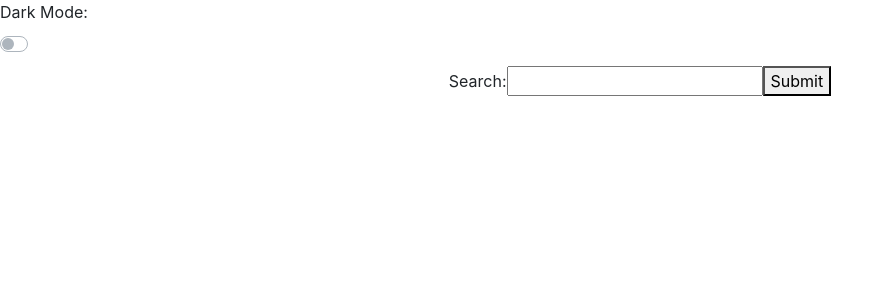
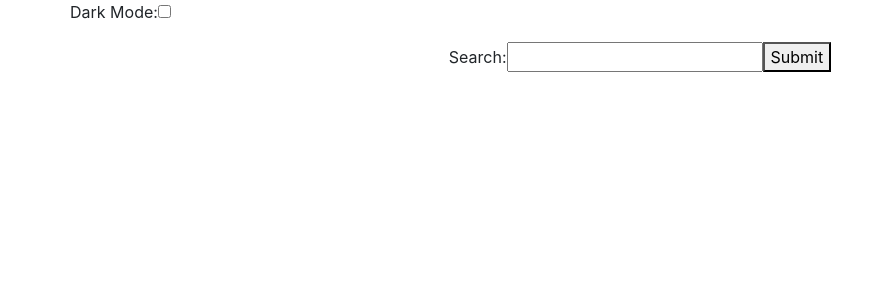
Before and after one commit to flashnej/gif-search, a React (Create React App) app: page / in a window 1280 px wide. Shown: the top 300 px of the page, without its empty margins (0-894 px from the left). Built offline with nearby package versions, Linux system fonts and the light colour scheme.

Commit message:
fixed nightmode UI

```diff
--- a/src/containers/HomeContainer.js
+++ b/src/containers/HomeContainer.js
@@ -1,7 +1,6 @@
 import React, { useState } from "react";
 import GifTile from "../tiles/GifTile"
 import Container from 'react-bootstrap/Container'
-import Form from 'react-bootstrap/Form'
 import Row from 'react-bootstrap/Row'
 import Col from 'react-bootstrap/Col'
 // import Button from 'react-bootstrap/Button'
@@ -34,7 +33,7 @@ const HomeContainer = (props) => {
     }
 
     const toggleDarkMode = (value) => {
-        value.preventDefault()
+        value.persist()
         if (darkMode === 'lightApp') {
             setDarkMode('darkApp')
         } else {
@@ -90,20 +89,21 @@ const HomeContainer = (props) => {
 
     return (
         <div className={darkMode}>
-            <Container fluid>
+            <Container>
             <Row>
-                    <Form>
-                        <label>Dark Mode:</label>
-                        <Form.Switch type="switch" id="custom-switch" onClick = {toggleDarkMode}/>
-                    </Form>
+                <form>
+                    <label>Dark Mode:
+                        <input type="checkbox" className="fornm-check-input" onChange={toggleDarkMode}></input>
+                    </label>
+                </form>
             </Row>
             <Row>
                 <div className="search">
-                        <Form>
+                    <form>
                         <label>Search: </label>
                         <input type="text" id="search" name="search" onChange = {handleChange} ></input>
                         <button onClick = {onSubmit}> Submit</button>
-                        </Form>
+                    </form>
                 </div>
             </Row>
             <Row>
```
Lines whose indentation alone changed are shown as unchanged.
